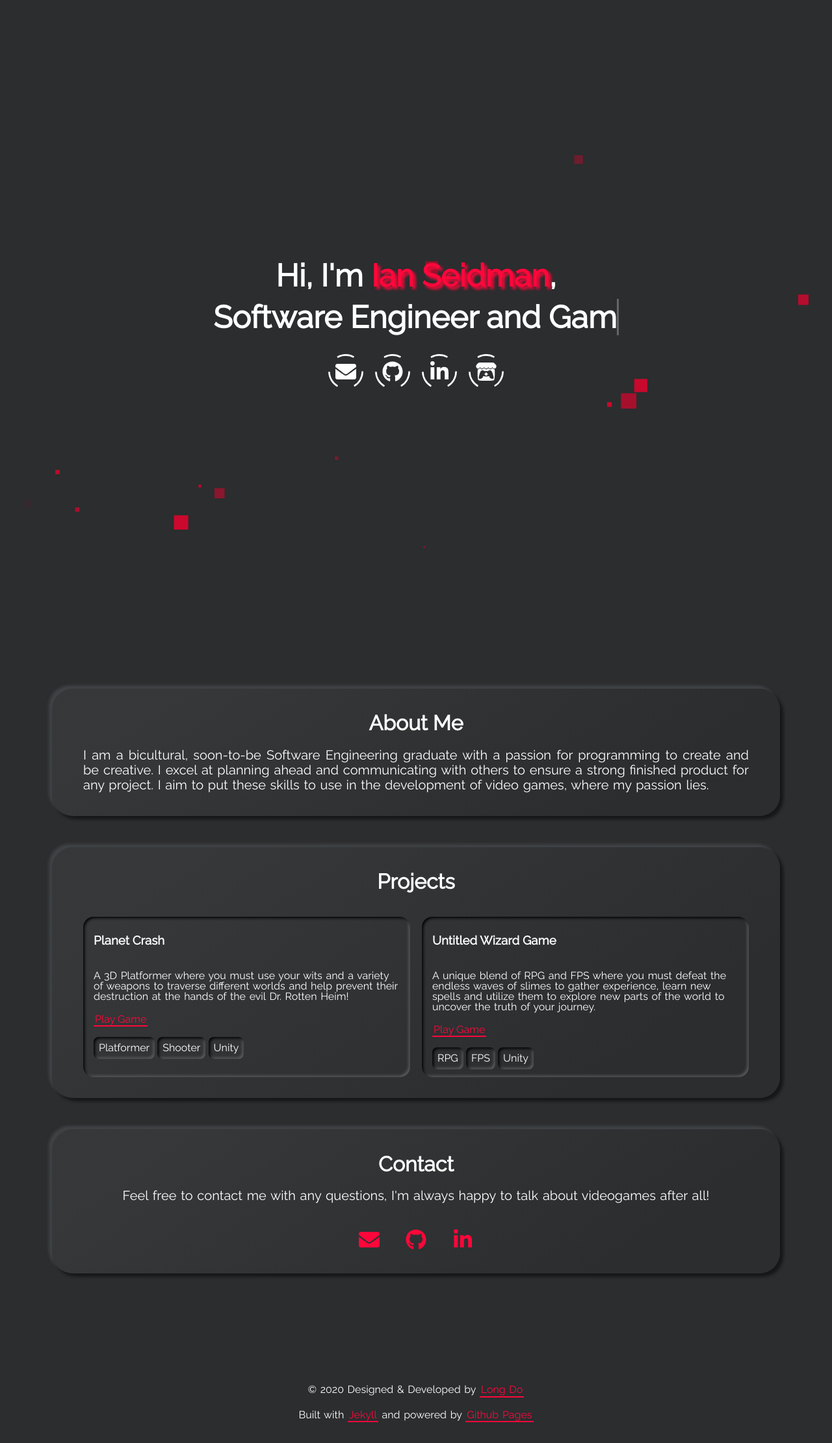
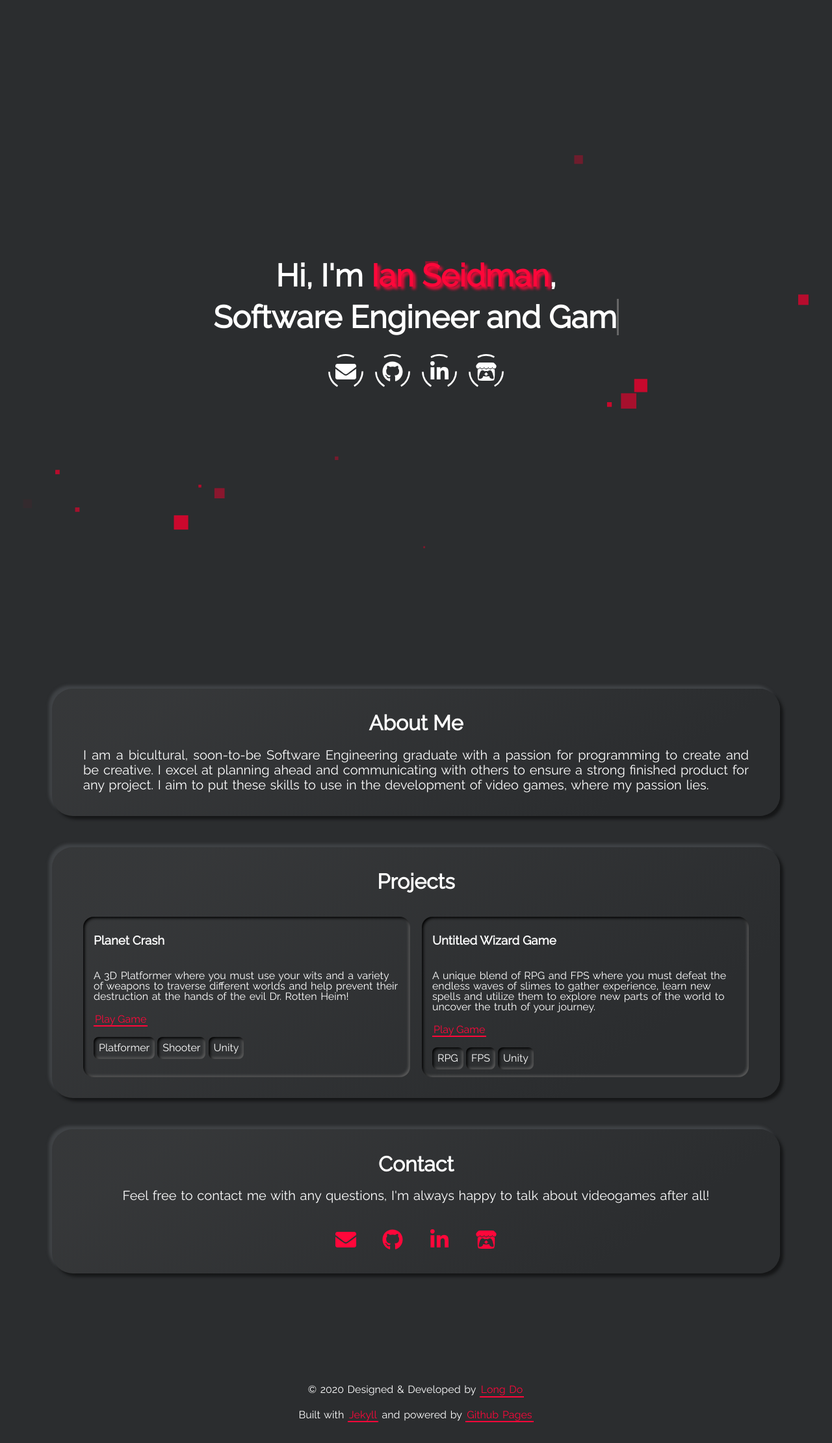
Before and after one commit to Seidmani64/Seidmani64.github.io, a Jekyll site: the page built from index.html, in a window 1280 px wide. Shown: the whole page at 65% size. Built offline with Jekyll 4.4.1, drawn with Linux system fonts in a browser that asks for light colours.

Commit message:
Added itch.io contact

```diff
--- a/_includes/section-contact.html
+++ b/_includes/section-contact.html
@@ -66,4 +66,17 @@
     </div>
   </a>
   {% endif %}
+
+  {% if site.itch-io_username != null %}
+  <a class="social-link itch-io" aria-label="My Itch.io" target="_blank" rel="noreferrer"
+    href="https://{{site.itch-io_username}}/itch.io">
+    <div class="social">
+      <svg class="social-svg" viewBox="0 0 48 48">
+        <use x="12" y="12" width="24" height="24" viewBox="0 0 48 48" xlink:href="{{ "/assets/img/brands.svg#itch-io" | prepend: site.baseurl }}"></use>
+      </svg>
+    </div>
+  </a>
+  {% endif %}
+
+
 </div>
```
